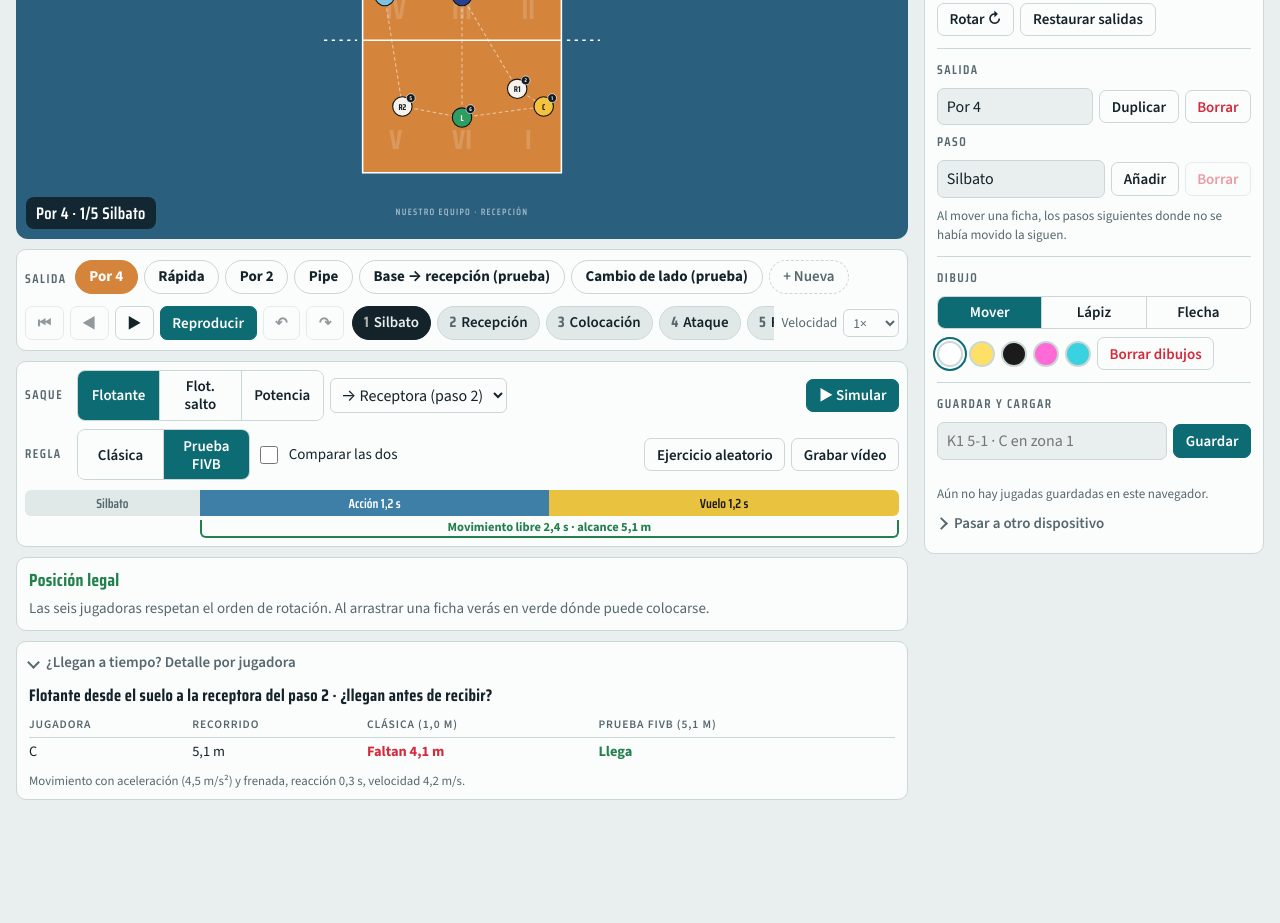
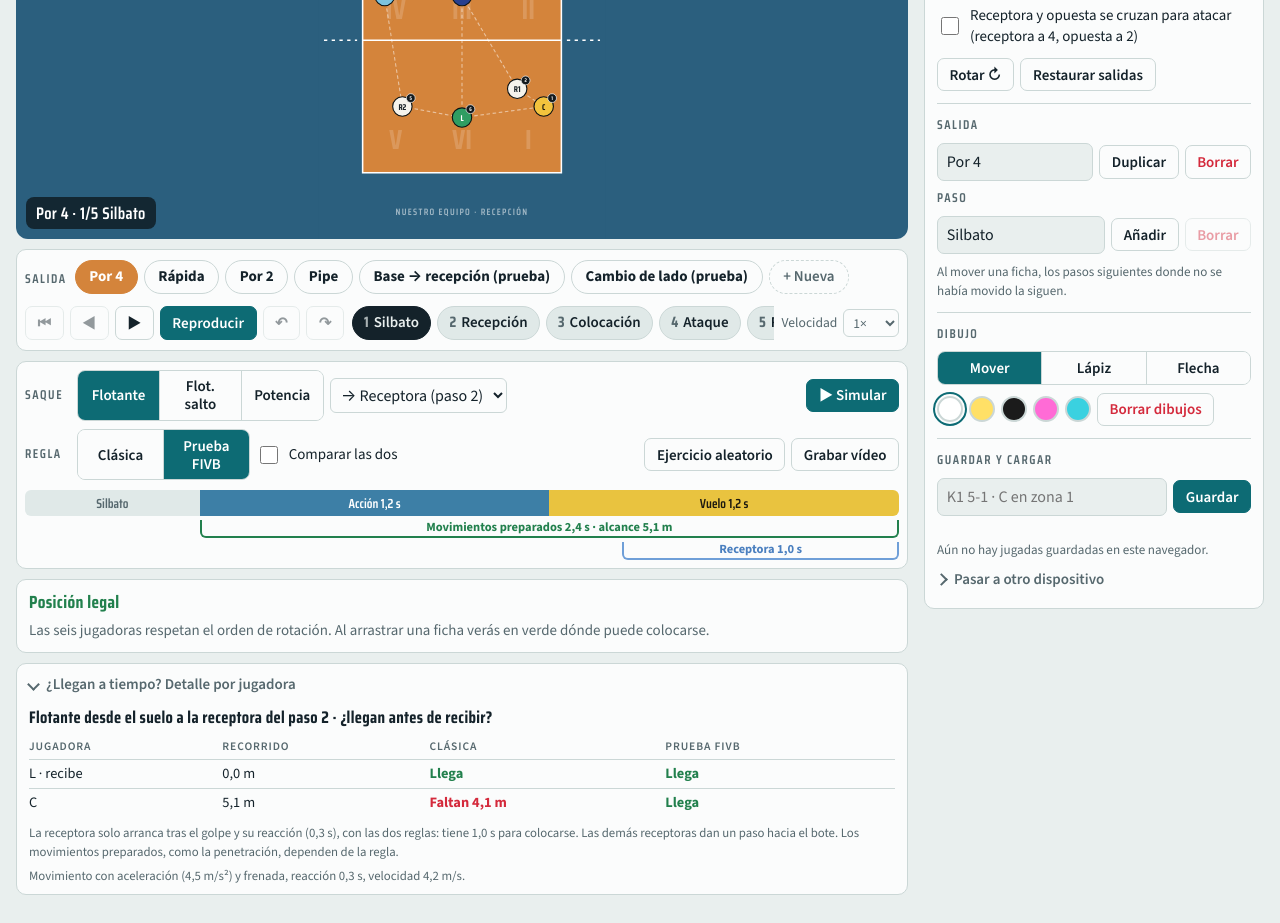
Before and after one commit to danielvega80/POSIFINAL, a plain HTML site: page index.html in a window 1280 px wide. Shown: the part 362-1285 px from the top of the page. Before the commit the page ends 1190 px from the top, so only its background shows below. Drawn offline with nearby package versions, Linux system fonts and the light colour scheme.

Commit message:
Add files via upload

```diff
--- a/index.html
+++ b/index.html
@@ -204,6 +204,7 @@ textarea.field{min-height:70px;font-family:ui-monospace,Menlo,monospace;font-siz
 .selw select{border:1px solid var(--line);background:var(--panel);border-radius:6px;padding:.3rem .4rem;font-size:16px;color:var(--ink)}
 .simrow .grow{flex:1 1 auto}
 .simmsg{margin:0;font-weight:600;color:var(--ok)} .simmsg.bad{color:var(--fault)}
+.tl .win2>div{border-color:#6f9fd8;color:#4a7fbf}
 .tl .win>div.early{border-color:var(--fault);color:var(--fault)}
 .simres .warn{color:var(--fault);margin-top:6px;font-weight:600}
 .simres .note{margin-top:6px;font-size:.8rem}
@@ -211,6 +212,7 @@ textarea.field{min-height:70px;font-family:ui-monospace,Menlo,monospace;font-siz
 .arms{stroke:#ff8a00;stroke-width:.1;stroke-linecap:round;fill:none}
 .land{fill:#ffe066;fill-opacity:.35;stroke:#ffe066;stroke-width:.05;pointer-events:none}
 @media (max-width:700px){.app.present .simrow:nth-of-type(2){display:none}}
+.reachr{fill:#9ec5ff;fill-opacity:.1;stroke:#9ec5ff;stroke-width:.04;stroke-dasharray:.12 .1;pointer-events:none}
 .reach{fill:#3ddc84;fill-opacity:.12;stroke:#3ddc84;stroke-width:.05;pointer-events:none}
 .tgt{fill:none;stroke:#fff;stroke-width:.05;stroke-dasharray:.1 .08;stroke-opacity:.8;pointer-events:none}
 .tgtl{stroke:#fff;stroke-opacity:.35;stroke-width:.04;stroke-dasharray:.1 .1;pointer-events:none}
@@ -426,6 +428,7 @@ details.grp.more>summary{font-family:var(--display);font-size:.8rem;text-transfo
           </div>
           <div class="rots" id="rots"></div>
           <label class="tog"><input type="checkbox" id="optLib"> Líbero en lugar de la central zaguera</label>
+          <label class="tog"><input type="checkbox" id="optCross"> Receptora y opuesta se cruzan para atacar (receptora a 4, opuesta a 2)</label>
           <div class="row">
             <button class="btn" id="bRotate">Rotar ↻</button>
             <button class="btn" id="bReset">Restaurar salidas</button>
@@ -666,7 +669,11 @@ function genVariants(sys,k,lib){
   const recP=lib?lu.find(p=>p.id==='L'):(lu.find(p=>p.id.startsWith('OH')&&back(p.zone))||lu.find(p=>p.id.startsWith('OH')));
   const P1=cp(P0);P1[setter]=[6.0,NET+1.4];
   const slotOf=id=>id.startsWith('OH')?0:id.startsWith('MB')?1:2;
-  const FR={};lu.filter(p=>p.zone>=2&&p.zone<=4&&p.id!==setter).forEach(p=>FR[slotOf(p.id)]=p.id);
+  const front=lu.filter(p=>p.zone>=2&&p.zone<=4&&p.id!==setter),FR={},ZX={4:0,3:1,2:2};
+  front.filter(p=>p.id.startsWith('MB')).forEach(p=>FR[1]=p.id);
+  const oth=front.filter(p=>!p.id.startsWith('MB'));
+  if(oth.length===2&&!CROSS()){oth.sort((a,b)=>ZX[a.zone]-ZX[b.zone]);FR[0]=oth[0].id;FR[2]=oth[1].id}
+  else oth.forEach(p=>FR[slotOf(p.id)]=p.id);
   const backs=lu.filter(p=>back(p.zone)&&p.id!==setter).map(p=>p.id);
   const pipeId=(lu.find(p=>back(p.zone)&&p.id.startsWith('OH'))||{}).id;
   const appr={0:[0.6,3.6],1:[4.4,3.0],2:[8.6,3.6]}, hit={0:[1.2,0.9],1:[5.0,0.8],2:[8.0,1.0]};
@@ -706,6 +713,7 @@ function genVariants(sys,k,lib){
     v.push({name:'Cambio de lado (prueba)',steps:make('p4',P0,PS)})}
   return v;
 }
+const CROSS=()=>typeof opt==='object'&&!!opt.cross;
 const DEF_OPP=[[1.6,7.9],[4.6,7.3],[7.4,8.0],[2.6,3.6],[6.6,4.4]];
 function freshState(sys='5-1',k=0,lib=true){const v=genVariants(sys,k,lib);return {opp:cp(DEF_OPP),system:sys,rot:k,libero:lib,srv:[4.5,-1.2],variants:v,vi:0,steps:v[0].steps,cur:0,dirty:false,name:''}}
 function serial(){return {v:2,system:S.system,rot:S.rot,libero:S.libero,srv:S.srv,opp:S.opp,variants:S.variants,vi:S.vi,name:S.name||''}}
@@ -724,7 +732,6 @@ function normalize(d){
 }
 function defaultName(){const s=setterZoneLabel(S.system,S.rot);return `K1 ${S.system} · ${s.who} en zona ${s.zone}`}
 
-let S=normalize(LS.get('pizarraK1.borrador'))||freshState();
 const DEF_ST={float:{a:1.2,f:1.2},jfloat:{a:2.0,f:1.0},power:{a:2.5,f:0.6}};
 const SV_NAME={float:'Flotante desde el suelo',jfloat:'Flotante en salto',power:'Saque en potencia'};
 let opt=Object.assign({target:'rec',cat:'senior',accel:true,acc:4.5,early:0,compare:false,showOpp:false,arms:false,examKind:'pos',rule:'prueba',serve:'float',st:cp(DEF_ST),react:.25,spd:4.2,tool:'move',color:'#ffffff',view:'full',orient:'auto',rel:true,trails:true,zones:false,sound:true,speed:1,tol:'centro',lab:'rol',names:true,team:''},LS.get('pizarraK1.opt')||{});
@@ -733,6 +740,7 @@ if(!['prueba','clasica'].includes(opt.rule))opt.rule='prueba';if(!SV_NAME[opt.se
 opt.st=Object.assign(cp(DEF_ST),opt.st||{});for(const k in DEF_ST){const v=opt.st[k];if(!v||!(v.a>=0)||!(v.f>0))opt.st[k]=cp(DEF_ST[k])}
 if(!(opt.react>=0))opt.react=.25;if(!(opt.acc>0))opt.acc=4.5;if(![0,.2,.4,.6].includes(opt.early))opt.early=0;if(!['rec','1','6','5','4c','3c','2c','rand'].includes(opt.target))opt.target='rec';if(!['pos','tiempo','mixto'].includes(opt.examKind))opt.examKind='pos';if(!(opt.spd>0))opt.spd=4.2;
 const MOMENT=()=>opt.rule==='prueba'?'en el silbato':'en el golpe de saque';
+let S=normalize(LS.get('pizarraK1.borrador'))||freshState();
 let rosters=LS.get('pizarraK1.plantillas')||[];
 const team=()=>rosters.find(t=>t.id===opt.team)||null;
 
@@ -833,7 +841,7 @@ function renderCourtTo(el,F){
   const at0=!F&&S.cur===0;const faults=checkFaults();const bad=new Set();
   if(at0&&!hide)faults.forEach(x=>x.ids.forEach(i=>bad.add(i)));
   const SM=F&&F.sim;
-  if(SM&&SM.fault)SM.movers.forEach(m=>bad.add(m.id));
+  if(SM&&SM.fault)SM.movers.forEach(m=>{if(!m.read)bad.add(m.id)});
   let h=base();
   if(at0&&opt.zones&&!hide)h+=zonesSvg(P);
   if(at0&&!hide){const by={};lu.forEach(p=>by[p.zone]=p.id);const bk=new Set(faults.map(x=>x.key));
@@ -854,8 +862,8 @@ function renderCourtTo(el,F){
   }
   if(!F){step.draw.forEach(d=>h+=strokeSvg(d));if(stroke&&stroke.pts.length>1)h+=strokeSvg(stroke)}
   if(SM){
-    SM.movers.forEach(m=>{h+=`<line class="tgtl" x1="${f(m.a[0])}" y1="${f(m.a[1])}" x2="${f(m.b[0])}" y2="${f(m.b[1])}"/><circle class="tgt" cx="${f(m.b[0])}" cy="${f(m.b[1])}" r="${m.rec?'.25':'.42'}"/>`});
-    if(SM.r>0)SM.circles.forEach(c=>{h+=`<circle class="reach" cx="${f(c[0])}" cy="${f(c[1])}" r="${f(SM.r)}"/>`});
+    SM.movers.forEach(m=>{if(m.step)return;h+=`<line class="tgtl" x1="${f(m.a[0])}" y1="${f(m.a[1])}" x2="${f(m.b[0])}" y2="${f(m.b[1])}"/><circle class="tgt" cx="${f(m.b[0])}" cy="${f(m.b[1])}" r="${m.rec?'.25':'.42'}"/>`});
+    SM.circles.forEach(c=>{if(c.r>.02)h+=`<circle class="${c.cls}" cx="${f(c.c[0])}" cy="${f(c.c[1])}" r="${f(c.r)}"/>`});
     if(SM.pl&&SM.pl.tg&&SM.pl.tg.recId)h+=`<circle class="land" cx="${f(SM.pl.tg.pt[0])}" cy="${f(SM.pl.tg.pt[1])}" r=".35"/>`;
   }
   h+=oppSvg(F);
@@ -863,7 +871,7 @@ function renderCourtTo(el,F){
   if(!exam)h+=`<g class="chip srv" data-id="srv" transform="translate(${f(srvP[0])} ${f(srvP[1])})"><circle class="hit" r=".75"/><circle class="body" r=".4"/><g transform="rotate(${TR})"><text>S</text><text class="srvl" y="-.6">saque rival</text></g></g>`;
   const ids=lu.map(p=>p.id);if(drag&&ids.includes(drag.id)){ids.splice(ids.indexOf(drag.id),1);ids.push(drag.id)}
   ids.forEach(id=>{if(!P[id])return;let c=chip(id,P[id],at0?zOf[id]:null,bad.has(id),exam&&exam.picked===id);
-    if(SM&&SM.done&&!SM.fault){const m=SM.movers.find(x=>x.id===id);if(m)c=c.replace('class="chip ',`class="chip ${m.ok?'made':'late'} `)}
+    if(SM&&SM.done&&!SM.fault){const m=SM.movers.find(x=>x.id===id&&!x.step);if(m)c=c.replace('class="chip ',`class="chip ${m.ok?'made':'late'} `)}
     h+=c});
   if(!exam||(F&&F.sim))h+=F?ballSvg(F.ball,F.bs,false):ballSvg(ballOf(S.cur),1,S.cur>0);
   el.setAttribute('viewBox',(H?VIEWH:VIEW)[opt.view]);
@@ -935,7 +943,7 @@ function renderRoster(force){
 function renderControls(){
   document.querySelectorAll('#sysSeg .btn').forEach(b=>b.classList.toggle('on',b.dataset.sys===S.system));
   $('#rots').innerHTML=[0,1,2,3,4,5].map(k=>{const s=setterZoneLabel(S.system,k);return `<button class="btn${k===S.rot?' on':''}" data-k="${k}"><strong>Rot. ${s.zone}</strong><small>${s.who} en zona ${s.zone}</small></button>`}).join('');
-  $('#optLib').checked=S.libero;
+  $('#optLib').checked=S.libero;$('#optCross').checked=!!opt.cross;
   document.querySelectorAll('#toolSeg .btn').forEach(b=>b.classList.toggle('on',b.dataset.tool===opt.tool));
   document.querySelectorAll('#viewSeg .btn').forEach(b=>b.classList.toggle('on',b.dataset.view===opt.view));
   document.querySelectorAll('#orientSeg .btn').forEach(b=>b.classList.toggle('on',b.dataset.o===(opt.orient||'auto')));
@@ -982,25 +990,40 @@ function simWindow(rule,sv){return rule==='prueba'?sv.a+sv.f:sv.f}
 function availTime(rule,sv){return simWindow(rule,sv)+opt.early-(opt.early>0?0:opt.react)}
 function reachOf(rule,sv){return reachIn(availTime(rule,sv))}
 function simPlan(rule,tg){
-  const sv=opt.st[opt.serve],A=S.steps[0].P,B=S.steps[1].P;
-  const tMove=rule==='prueba'?0:sv.a,start=tMove-opt.early,delay=opt.early>0?0:opt.react,total=sv.a+sv.f;
+  const sv=opt.st[opt.serve],A=S.steps[0].P,B=S.steps[1].P,total=sv.a+sv.f,land=tg.pt;
+  // Movimientos preparados (penetración, formación): según la regla, sin necesidad de leer el saque
+  const tMove=rule==='prueba'?0:sv.a,start=tMove-opt.early,delay=opt.early>0?0:opt.react;
+  // Receptoras: solo leen la trayectoria después del golpe, más su reacción, con cualquier regla
+  const rStart=sv.a,rDelay=opt.react;
+  const lu=lineup(S.system,S.rot,S.libero),setter=setterWhoSets(S.system,S.rot,S.libero);
+  const recSet=lu.filter(p=>p.id!==setter&&A[p.id][1]>=NET+3.5).map(p=>p.id);
+  let recv=tg.recId;
+  if(!recv){let bd=1.6;recSet.forEach(id=>{const q=A[id],d=Math.hypot(q[0]-land[0],q[1]-land[1]);if(d<bd){bd=d;recv=id}})}
   const movers=[];
-  lineup(S.system,S.rot,S.libero).forEach(p=>{const a=A[p.id];let b=B[p.id];const r=tg.recId===p.id;if(r)b=tg.pt;
-    const d=Math.hypot(b[0]-a[0],b[1]-a[1]),need=r?Math.max(0,d-.5):d;
-    if(need>.3||r)movers.push({id:p.id,a,b,d,need,rec:r,ok:false,u:d>1e-6?[(b[0]-a[0])/d,(b[1]-a[1])/d]:[0,0]})});
-  const R=reachIn(total-start-delay);movers.forEach(m=>m.ok=R>=m.need-1e-6);
-  return {rule,sv,tg,tMove,start,delay,total,movers,early:opt.early>0,R};
+  lu.forEach(p=>{const a=A[p.id];
+    if(p.id===recv){const d=Math.hypot(land[0]-a[0],land[1]-a[1]),need=Math.max(0,d-.8);
+      movers.push({id:p.id,a,b:land,d,need,rec:true,read:true,start:rStart,delay:rDelay,u:d>1e-6?[(land[0]-a[0])/d,(land[1]-a[1])/d]:[0,0]});return}
+    const b=B[p.id],d=Math.hypot(b[0]-a[0],b[1]-a[1]);
+    if(d>.3){movers.push({id:p.id,a,b,d,need:d,start,delay,u:[(b[0]-a[0])/d,(b[1]-a[1])/d]});return}
+    if(recSet.includes(p.id)){const dl=Math.hypot(land[0]-a[0],land[1]-a[1]),st=Math.min(.7,dl-1.0);
+      if(st>.15){const u=[(land[0]-a[0])/dl,(land[1]-a[1])/dl];movers.push({id:p.id,a,b:[a[0]+u[0]*st,a[1]+u[1]*st],d:st,need:st,step:true,read:true,start:rStart,delay:rDelay,u})}}
+  });
+  movers.forEach(m=>{m.R=reachIn(total-m.start-m.delay);m.ok=m.step||m.R>=m.need-1e-6});
+  return {rule,sv,tg,tMove,start,delay,rStart,rDelay,total,movers,recSet,early:opt.early>0,R:reachIn(total-start-delay),Rr:reachIn(total-rStart-rDelay)};
 }
 function simFrame(pl,t,cx){
   const tc=Math.min(t,pl.total),A=S.steps[0].P;
   const P={};for(const id in A)P[id]=A[id].slice();
-  const tau=tc-pl.start-pl.delay;
-  pl.movers.forEach(m=>{const s=distAt(tau,m.need);P[m.id]=[m.a[0]+m.u[0]*s,m.a[1]+m.u[1]*s]});
+  pl.movers.forEach(m=>{const s=distAt(tc-m.start-m.delay,m.need);P[m.id]=[m.a[0]+m.u[0]*s,m.a[1]+m.u[1]*s]});
   const sv=pl.sv,ga=Math.max(0,Math.min(1,sv.a>0?tc/sv.a:1)),srv=[cx.s0[0],cx.s0[1]+(cx.s1[1]-cx.s0[1])*ease(ga)];
   let ball,bs;
   if(tc<sv.a){ball=[srv[0]+.3,srv[1]+.15];bs=tc<0?1:1+.9*Math.sin(Math.PI*Math.min(1,tc/sv.a))}
   else{const u=Math.min(1,(tc-sv.a)/sv.f);ball=quad(cx.hit,cx.cc,pl.tg.pt,u);bs=1+(cx.serve==='power'?.25:.45)*Math.sin(Math.PI*u)}
-  return {P,ball,bs,srv,opp:S.opp,sim:{movers:pl.movers,circles:cx.circleIds.map(id=>A[id]),r:reachIn(tau),done:t>=pl.total,fault:pl.early&&tc>=pl.start&&pl.movers.length>0,pl}};
+  const planned=pl.movers.filter(m=>!m.read),circles=[];
+  planned.forEach(m=>circles.push({c:m.a,r:reachIn(tc-m.start-m.delay),cls:'reach'}));
+  const rr=reachIn(tc-pl.rStart-pl.rDelay);
+  pl.recSet.forEach(id=>{if(!planned.some(m=>m.id===id))circles.push({c:A[id],r:rr,cls:'reachr'})});
+  return {P,ball,bs,srv,opp:S.opp,sim:{movers:pl.movers,circles,done:t>=pl.total,fault:pl.early&&tc>=pl.start&&planned.length>0,pl}};
 }
 function simMsg(t,bad){const m=$('#simmsg');m.textContent=t||'';m.hidden=!t;m.classList.toggle('bad',!!bad)}
 function renderSim(){
@@ -1014,15 +1037,16 @@ function renderSim(){
   document.querySelectorAll('#examKind .btn').forEach(b=>b.classList.toggle('on',b.dataset.ek===opt.examKind));
   const W=.6,tot=W+sv.a+sv.f,pc=x=>Math.max(0,x)/tot*100;
   const allowed=opt.rule==='prueba'?W:W+sv.a,start=allowed-opt.early,win=availTime(opt.rule,sv)+(opt.early>0?0:opt.react);
-  $('#tl').innerHTML=`<div class="track"><div class="seg-w" style="width:${pc(W)}%">Silbato</div><div class="seg-a" style="width:${pc(sv.a)}%">Acción ${fmt(sv.a)} s</div><div class="seg-f" style="width:${pc(sv.f)}%">Vuelo ${fmt(sv.f)} s</div></div><div class="cur" id="tlCur"></div><div class="win">${opt.early>0?`<div class="early" style="left:${pc(start)}%;width:${pc(opt.early)}%">falta</div>`:''}<div style="left:${pc(allowed)}%;width:${pc(tot-allowed)}%">Movimiento libre ${fmt(tot-allowed)} s · alcance ${fmt(reachOf(opt.rule,sv))} m</div></div>`;
+  $('#tl').innerHTML=`<div class="track"><div class="seg-w" style="width:${pc(W)}%">Silbato</div><div class="seg-a" style="width:${pc(sv.a)}%">Acción ${fmt(sv.a)} s</div><div class="seg-f" style="width:${pc(sv.f)}%">Vuelo ${fmt(sv.f)} s</div></div><div class="cur" id="tlCur"></div><div class="win">${opt.early>0?`<div class="early" style="left:${pc(start)}%;width:${pc(opt.early)}%">falta</div>`:''}<div style="left:${pc(allowed)}%;width:${pc(tot-allowed)}%">Movimientos preparados ${fmt(tot-allowed)} s · alcance ${fmt(reachOf(opt.rule,sv))} m</div></div><div class="win win2"><div style="left:${pc(W+sv.a+opt.react)}%;width:${pc(Math.max(0,sv.f-opt.react))}%">Receptora ${fmt(Math.max(0,sv.f-opt.react))} s</div></div>`;
   const box=$('#simres');
   if(S.steps.length<2){box.innerHTML='<p>Añade un paso 2 para simular el saque.</p>';return}
   const tg=serveTarget(),pc_=simPlan('clasica',tg),pp=simPlan('prueba',tg);
   const tgName=opt.target==='rand'&&randPick?`${ZT_NAME[randPick.key]} (al azar)`:ZT_NAME[tg.key];
-  if(!pp.movers.length){box.innerHTML=`<h3>${SV_NAME[opt.serve]} ${tgName}</h3><p>Mueve fichas en el paso 2 de la salida o elige una zona de destino para ver si a cada jugadora le da tiempo a llegar.</p>`;return}
+  const tab=pp.movers.filter(m=>!m.step);
+  if(!tab.length){box.innerHTML=`<h3>${SV_NAME[opt.serve]} ${tgName}</h3><p>Mueve fichas en el paso 2 de la salida o elige una zona de destino para ver si a cada jugadora le da tiempo a llegar.</p>`;return}
   const cell=m=>m.ok?`<span class="y">Llega</span>`:`<span class="n">Faltan ${fmt(m.need-(m.rule==='clasica'?pc_.R:pp.R))} m</span>`;
-  const rows=pp.movers.map(m=>{const mc=pc_.movers.find(x=>x.id===m.id);return {m,mc}}).sort((x,y)=>y.m.need-x.m.need);
-  box.innerHTML=`<h3>${SV_NAME[opt.serve]} ${tgName} · ¿llegan antes de recibir?</h3><table><thead><tr><th>Jugadora</th><th>Recorrido</th><th>Clásica (${fmt(pc_.R)} m)</th><th>Prueba FIVB (${fmt(pp.R)} m)</th></tr></thead><tbody>${rows.map(({m,mc})=>`<tr><td>${esc(chipName(m.id))}${m.rec?' · recibe':''}</td><td>${fmt(m.need)} m</td><td>${mc.ok?'<span class="y">Llega</span>':`<span class="n">Faltan ${fmt(mc.need-pc_.R)} m</span>`}</td><td>${m.ok?'<span class="y">Llega</span>':`<span class="n">Faltan ${fmt(m.need-pp.R)} m</span>`}</td></tr>`).join('')}</tbody></table>${opt.early>0?`<p class="warn">Con salida anticipada de ${fmt(opt.early)} s llegan antes, pero es falta de posición con las dos reglas.</p>`:''}<p class="note">${opt.accel?`Movimiento con aceleración (${fmt(opt.acc)} m/s²) y frenada`:'Movimiento a velocidad constante'}, reacción ${fmt(opt.react)} s, velocidad ${fmt(opt.spd)} m/s.</p>`;
+  const rows=tab.map(m=>{const mc=pc_.movers.find(x=>x.id===m.id);return {m,mc}}).sort((x,y)=>(y.m.rec?1:0)-(x.m.rec?1:0)||y.m.need-x.m.need);
+  box.innerHTML=`<h3>${SV_NAME[opt.serve]} ${tgName} · ¿llegan antes de recibir?</h3><table><thead><tr><th>Jugadora</th><th>Recorrido</th><th>Clásica</th><th>Prueba FIVB</th></tr></thead><tbody>${rows.map(({m,mc})=>`<tr><td>${esc(chipName(m.id))}${m.rec?' · recibe':''}</td><td>${fmt(m.need)} m</td><td>${mc.ok?'<span class="y">Llega</span>':`<span class="n">Faltan ${fmt(mc.need-mc.R)} m</span>`}</td><td>${m.ok?'<span class="y">Llega</span>':`<span class="n">Faltan ${fmt(m.need-m.R)} m</span>`}</td></tr>`).join('')}</tbody></table>${opt.early>0?`<p class="warn">Con salida anticipada de ${fmt(opt.early)} s llegan antes, pero es falta de posición con las dos reglas.</p>`:''}<p class="note">La receptora solo arranca tras el golpe y su reacción (${fmt(opt.react)} s), con las dos reglas: tiene ${fmt(Math.max(0,pp.sv.f-opt.react))} s para colocarse. Las demás receptoras dan un paso hacia el bote. Los movimientos preparados, como la penetración, dependen de la regla.</p><p class="note">${opt.accel?`Movimiento con aceleración (${fmt(opt.acc)} m/s²) y frenada`:'Movimiento a velocidad constante'}, reacción ${fmt(opt.react)} s, velocidad ${fmt(opt.spd)} m/s.</p>`;
 }
 function simRun(onDone){
   if(exam&&exam.kind!=='tiempo')return;if(S.steps.length<2)return;
@@ -1186,8 +1210,8 @@ function examNext(){
     setSteps(cp(pick.steps));
     opt.serve=Object.keys(DEF_ST)[Math.floor(Math.random()*3)];opt.rule=Math.random()<.5?'prueba':'clasica';opt.target='rec';opt.early=0;opt.compare=false;
     const pl=simPlan(opt.rule,serveTarget()),setter=setterWhoSets(S.system,k,S.libero);
-    const m=pl.movers.find(x=>x.id===setter)||pl.movers[Math.floor(Math.random()*pl.movers.length)];
-    if(m){exam.q={id:m.id,ok:m.ok,need:m.need,R:pl.R};exam.fault=false;renderAll();return}
+    const cand=pl.movers.filter(x=>!x.step);const m=cand.find(x=>x.id===setter)||cand[Math.floor(Math.random()*cand.length)];
+    if(m){exam.q={id:m.id,ok:m.ok,need:m.need,R:m.R};exam.fault=false;renderAll();return}
     exam.kind='pos';
   }
   const setP=P=>setSteps([{label:'Examen',P,ball:null,draw:[]}]);
@@ -1310,6 +1334,8 @@ $('#rots').addEventListener('click',e=>{const b=e.target.closest('[data-k]');if(
 $('#bRotate').onclick=()=>guarded('Rotar rehace las salidas de la jugada. Puedes deshacerlo con ↶.',()=>{S.rot=(S.rot+1)%6;S.name='';regen()});
 $('#optLib').onchange=e=>{const v=e.target.checked;e.target.checked=S.libero;
   guarded('Cambiar la líbero rehace las salidas de la jugada. Puedes deshacerlo con ↶.',()=>{S.libero=v;regen()})};
+$('#optCross').onchange=e=>{const v=e.target.checked;e.target.checked=!!opt.cross;
+  guarded('Cambiar los cruces rehace las salidas de la jugada. Puedes deshacerlo con ↶.',()=>{opt.cross=v;regen();autosave()})};
 $('#bReset').onclick=()=>guarded('Se restaurarán las salidas por defecto de esta rotación. Puedes deshacerlo con ↶.',regen);
 
 $('#stepLabel').addEventListener('focus',()=>pushUndo());
--- a/sw.js
+++ b/sw.js
@@ -1,5 +1,5 @@
 // Pizarra nuevas normas · funciona sin conexión una vez abierta una vez
-const CACHE='pizarra-nuevas-normas-v3';
+const CACHE='pizarra-nuevas-normas-v5';
 const SHELL=['./','./index.html','./manifest.webmanifest','./icon-192.png','./icon-512.png','./icon-maskable-512.png','./apple-touch-icon.png'];
 self.addEventListener('install',e=>{e.waitUntil(caches.open(CACHE).then(c=>c.addAll(SHELL)).then(()=>self.skipWaiting()))});
 self.addEventListener('activate',e=>{e.waitUntil(caches.keys().then(ks=>Promise.all(ks.filter(k=>k!==CACHE).map(k=>caches.delete(k)))).then(()=>self.clients.claim()))});
```
